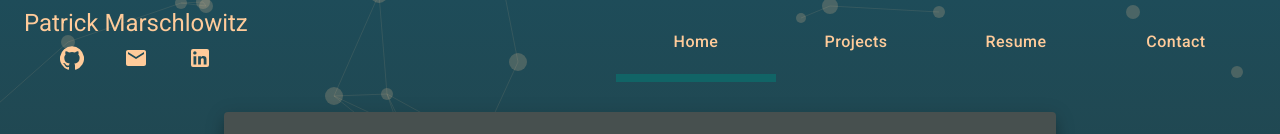
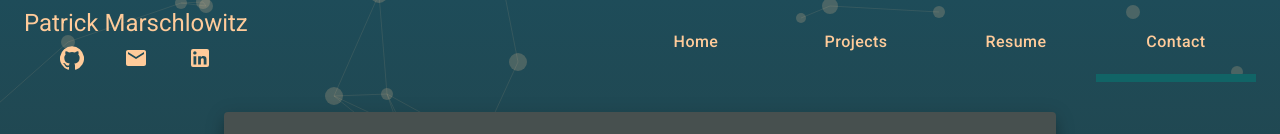
Before and after one commit to Drasek-25/Portfolio, a React (Create React App) app: page /contact in a window 1280 px wide. Shown: the top 134 px of the page. Built offline with nearby package versions, Linux system fonts and the light colour scheme.

Commit message:
fixed header color change giving me silly error regarding incorrect color key despite it reading the color key just fine, added onclick close drawer to all mobile navMobile drawer options, added useEffect hook in header to handle keep the tab selection correct on refresh

```diff
--- a/src/components/ui/Header.js
+++ b/src/components/ui/Header.js
@@ -1,4 +1,4 @@
-import React, { useState } from "react";
+import React, { useState, useEffect } from "react";
 import NavDrawer from "./NavDrawer";
 import NavTabs from "./NavTabs";
 import NavTitle from "./NavTitle";
@@ -17,11 +17,11 @@ function ElevationScroll(props) {
    return React.cloneElement(children, {
       // trigger ? shadow during scroll : resting shadow
       elevation: trigger ? 10 : 0,
-      color: trigger ? "#47504F" : "transparent",
+      color: trigger ? "inherit" : "transparent",
    });
 }
 
-function Header() {
+function Header(props) {
    const [pageSelection, setPageSelection] = useState(0);
    const [open, setOpen] = React.useState(false);
 
@@ -36,6 +36,26 @@ function Header() {
    const handleDrawerClose = () => {
       setOpen(false);
    };
+
+   //handles keeping the current selected item
+   //correct on refresh
+   useEffect(() => {
+      switch (window.location.pathname) {
+         case "/":
+            pageSelection !== 0 && setPageSelection(0);
+            break;
+         case "/projects":
+            pageSelection !== 1 && setPageSelection(1);
+            break;
+         case "/resume":
+            pageSelection !== 2 && setPageSelection(2);
+            break;
+         case "/contact":
+            pageSelection !== 3 && setPageSelection(3);
+            break;
+         default:
+      }
+   }, [pageSelection]);
 
    return (
       <ElevationScroll>
--- a/src/components/ui/NavDrawer.js
+++ b/src/components/ui/NavDrawer.js
@@ -66,25 +66,49 @@ function NavDrawer({ open, handleDrawerClose }) {
             </IconButton>
          </div>
          <List>
-            <ListItem button key={"Home"} component={Link} to="/">
+            <ListItem
+               button
+               key={"Home"}
+               component={Link}
+               to="/"
+               onClick={handleDrawerClose}
+            >
                <ListItemIcon>
                   <Home color="primary" />
                </ListItemIcon>
                <ListItemText primary="Home" />
             </ListItem>
-            <ListItem button key={"Projects"} component={Link} to="/projects">
+            <ListItem
+               button
+               key={"Projects"}
+               component={Link}
+               to="/projects"
+               onClick={handleDrawerClose}
+            >
                <ListItemIcon>
                   <Folder color="primary" />
                </ListItemIcon>
                <ListItemText primary="Projects" />
             </ListItem>
-            <ListItem button key={"Resume"} component={Link} to="/resume">
+            <ListItem
+               button
+               key={"Resume"}
+               component={Link}
+               to="/resume"
+               onClick={handleDrawerClose}
+            >
                <ListItemIcon>
                   <Description color="primary" />
                </ListItemIcon>
                <ListItemText primary="Resume" />
             </ListItem>
-            <ListItem button key={"Contacts"} component={Link} to="/contact">
+            <ListItem
+               button
+               key={"Contacts"}
+               component={Link}
+               to="/contact"
+               onClick={handleDrawerClose}
+            >
                <ListItemIcon>
                   <ContactMail color="primary" />
                </ListItemIcon>
@@ -92,7 +116,8 @@ function NavDrawer({ open, handleDrawerClose }) {
             </ListItem>
             <ListItem
                component={Button}
-               href='href="https://github.com/Drasek-25"'
+               href="https://github.com/Drasek-25"
+               onClick={handleDrawerClose}
             >
                <ListItemIcon>
                   <GitHub color="primary" />
@@ -101,7 +126,8 @@ function NavDrawer({ open, handleDrawerClose }) {
             </ListItem>
             <ListItem
                component={Button}
-               href='href="https://github.com/Drasek-25"'
+               href="https://www.linkedin.com/in/patrick-marschlowitz-77ba5b7b/"
+               onClick={handleDrawerClose}
             >
                <ListItemIcon>
                   <LinkedIn color="primary" />
--- a/src/components/views/Contact.js
+++ b/src/components/views/Contact.js
@@ -38,11 +38,8 @@ const useStyles = makeStyles((theme) => ({
    },
 }));
 
-//https://docs.google.com/forms/d/e/1FAIpQLScBkNkfcMKh2OJKIqGKADbGq-g5iv-0lofOM6U7-D-30qQSuw/viewform
-
 const Contact = () => {
    const classes = useStyles();
-
    const initialState = {
       email: "",
       message: "",
--- a/src/components/views/Projects.js
+++ b/src/components/views/Projects.js
@@ -11,7 +11,7 @@ const Projects = () => {
             {data.map((project, i) => {
                return (
                   <ProjectCard
-                     key={project.title}
+                     key={project.title + i}
                      title={project.title}
                      image={project.image}
                      liveLink={project.liveLink}
```
